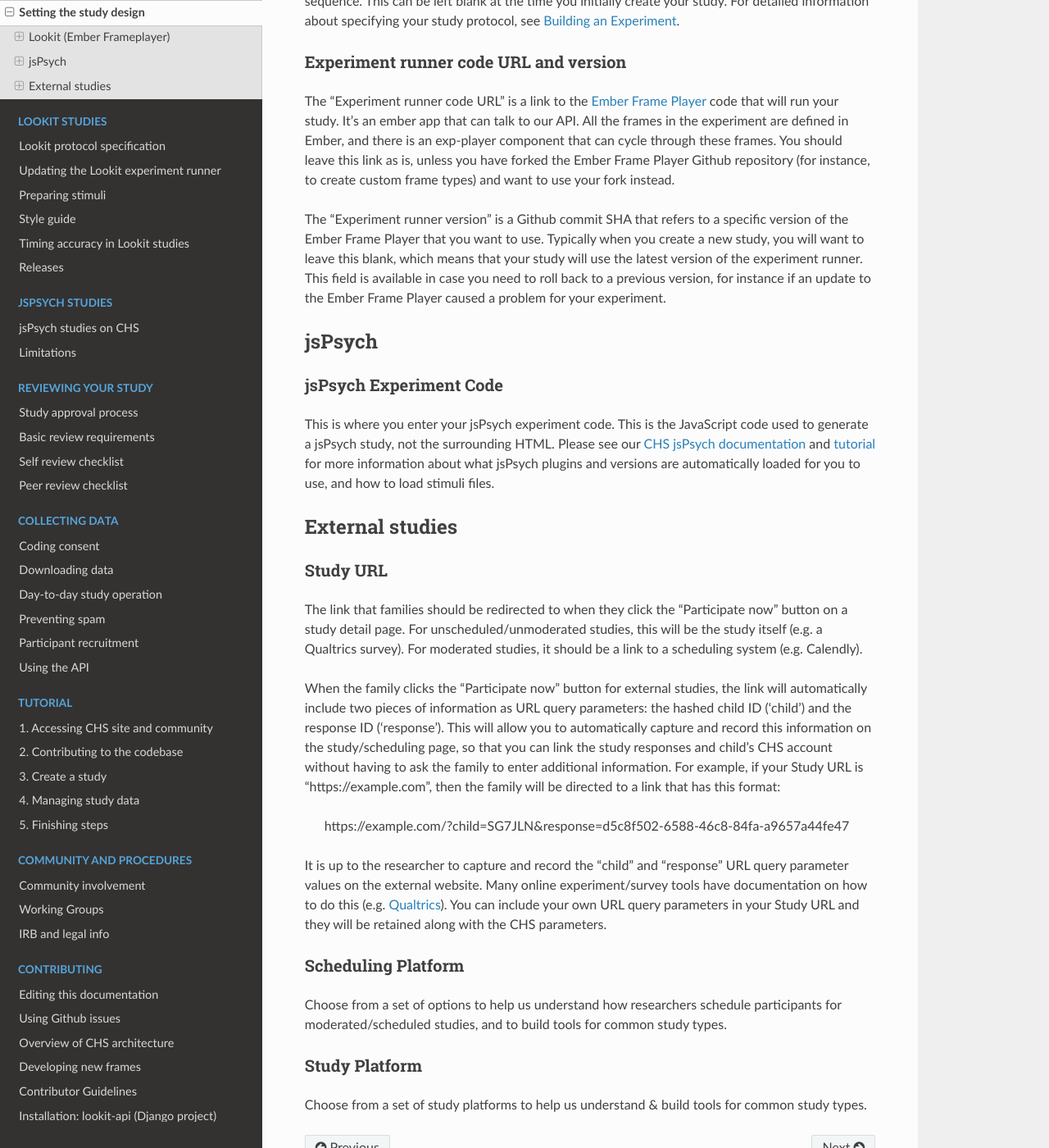
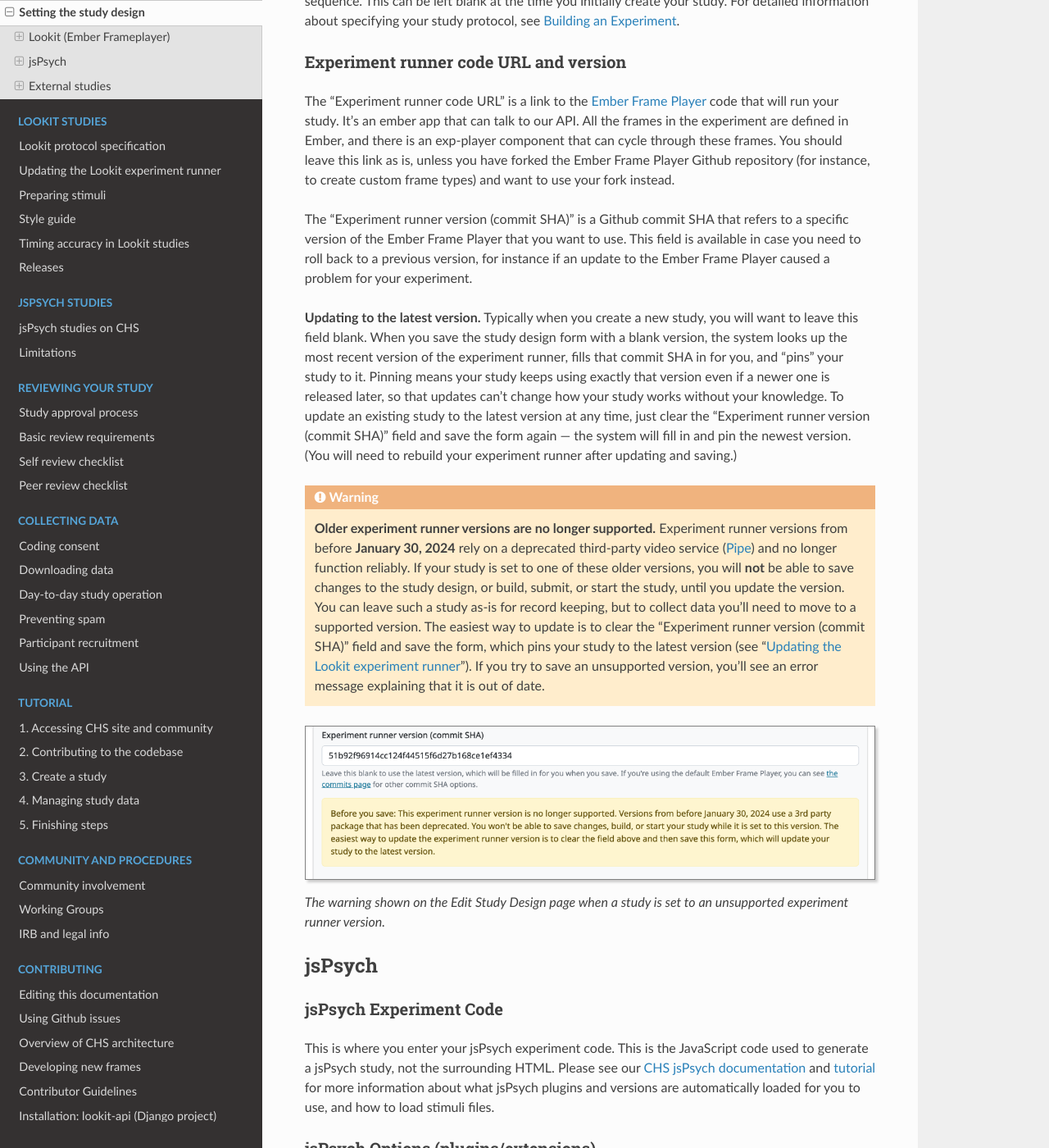
Before and after one commit to lookit/lookit-docs, a Sphinx documentation site: the page built from docs/source/researchers-edit-design.rst, in a window 1280 px wide and 1400 px high, scrolled down 412 px. Shown: the whole window at 82% size. Built offline with Sphinx 7.4.7 and the Read the Docs theme 3.1.0, drawn with Linux system fonts in a browser that asks for light colours; some of the changed text lies outside the part shown.

Commit message:
on edit study design page, add info about leaving field blank to update and deprecated versions with screenshot, explain jspsych options and add screenshot

```diff
--- a/docs/source/researchers-edit-design.rst
+++ b/docs/source/researchers-edit-design.rst
@@ -21,7 +21,20 @@
 
 The "Experiment runner code URL" is a link to the `Ember Frame Player <https://github.com/lookit/ember-lookit-frameplayer>`_ code that will run your study.  It's an ember app that can talk to our API. All the frames in the experiment are defined in Ember, and there is an exp-player component that can cycle through these frames.  You should leave this link as is, unless you have forked the Ember Frame Player Github repository (for instance, to create custom frame types) and want to use your fork instead.
 
-The "Experiment runner version" is a Github commit SHA that refers to a specific version of the Ember Frame Player that you want to use. Typically when you create a new study, you will want to leave this blank, which means that your study will use the latest version of the experiment runner. This field is available in case you need to roll back to a previous version, for instance if an update to the Ember Frame Player caused a problem for your experiment.
+The "Experiment runner version (commit SHA)" is a Github commit SHA that refers to a specific version of the Ember Frame Player that you want to use. This field is available in case you need to roll back to a previous version, for instance if an update to the Ember Frame Player caused a problem for your experiment.
+
+.. _efp-update-latest-version:
+
+**Updating to the latest version.** Typically when you create a new study, you will want to leave this field blank. When you save the study design form with a blank version, the system looks up the most recent version of the experiment runner, fills that commit SHA in for you, and "pins" your study to it. Pinning means your study keeps using exactly that version even if a newer one is released later, so that updates can't change how your study works without your knowledge. To update an existing study to the latest version at any time, just clear the "Experiment runner version (commit SHA)" field and save the form again — the system will fill in and pin the newest version. (You will need to rebuild your experiment runner after updating and saving.)
+
+.. warning::
+
+   **Older experiment runner versions are no longer supported.** Experiment runner versions from before **January 30, 2024** rely on a deprecated third-party video service (`Pipe <https://addpipe.com/>`__) and no longer function reliably. If your study is set to one of these older versions, you will **not** be able to save changes to the study design, or build, submit, or start the study, until you update the version. You can leave such a study as-is for record keeping, but to collect data you'll need to move to a supported version. The easiest way to update is to clear the "Experiment runner version (commit SHA)" field and save the form, which pins your study to the latest version (see ":ref:`Updating the Lookit experiment runner <updating-frameplayer-code>`"). If you try to save an unsupported version, you'll see an error message explaining that it is out of date.
+
+.. figure:: _static/img/efp/version_deprecated_warning.png
+   :alt: The Edit Study Design page for a Lookit EFP study showing a warning that the experiment runner version is no longer supported.
+
+   The warning shown on the Edit Study Design page when a study is set to an unsupported experiment runner version.
 
 
 ******************
@@ -32,6 +45,27 @@
 =============================
 
 This is where you enter your jsPsych experiment code. This is the JavaScript code used to generate a jsPsych study, not the surrounding HTML. Please see our :ref:`CHS jsPsych documentation <jspsych-intro>` and :ref:`tutorial <jspsych-tutorial-first-study>` for more information about what jsPsych plugins and versions are automatically loaded for you to use, and how to load stimuli files.
+
+jsPsych Options (plugins/extensions)
+=====================================
+
+Studies built with jsPsych rely on an underlying "core" jsPsych package plus a set of plugins/extensions. CHS always loads the core jsPsych package along with the most commonly-used plugins/extensions, and you can choose to add others that your study needs.
+
+The **jsPsych Options** area of this page has two expandable sections:
+
+#. **See Automatically-Loaded Plugins/Extensions** — a read-only list of the packages that are always available to your study (the core jsPsych library, the auto-loaded plugins, and the CHS packages). You don't need to do anything here.
+#. **Select Optional Plugins/Extensions** — checkboxes for the additional plugins/extensions you can add, with "Select all" and "Clear all" buttons. In general you want to include as few as possible, because each one increases your study's loading time.
+
+.. figure:: _static/img/jspsych/edit_design_optional_plugins.png
+   :alt: The "Select Optional Plugins/Extensions" section of the jsPsych Options area, showing checkboxes for the optional plugins/extensions.
+
+   The "Select Optional Plugins/Extensions" section, where you check the optional plugins/extensions your study needs.
+
+If you aren't sure which plugins/extensions you'll need yet, you can leave these options alone for now and update them later. For the full list of what's automatically loaded and what's available to add — including version numbers and documentation links — see ":ref:`jsPsych packages <jspsych-packages>`". If there's a plugin/extension you want that isn't listed, let us know on Slack or at support@childrenhelpingscience.org.
+
+.. note::
+
+   jsPsych studies created before this feature was added automatically have all available plugins/extensions selected, so they continue to work exactly as before.
 
 .. _`Building an Experiment`: researchers-create-experiment.html
 
```
Also changed, not shown: docs/source/_static/img/efp/version_deprecated_warning.png (added), docs/source/_static/img/jspsych/edit_design_optional_plugins.png (added).
